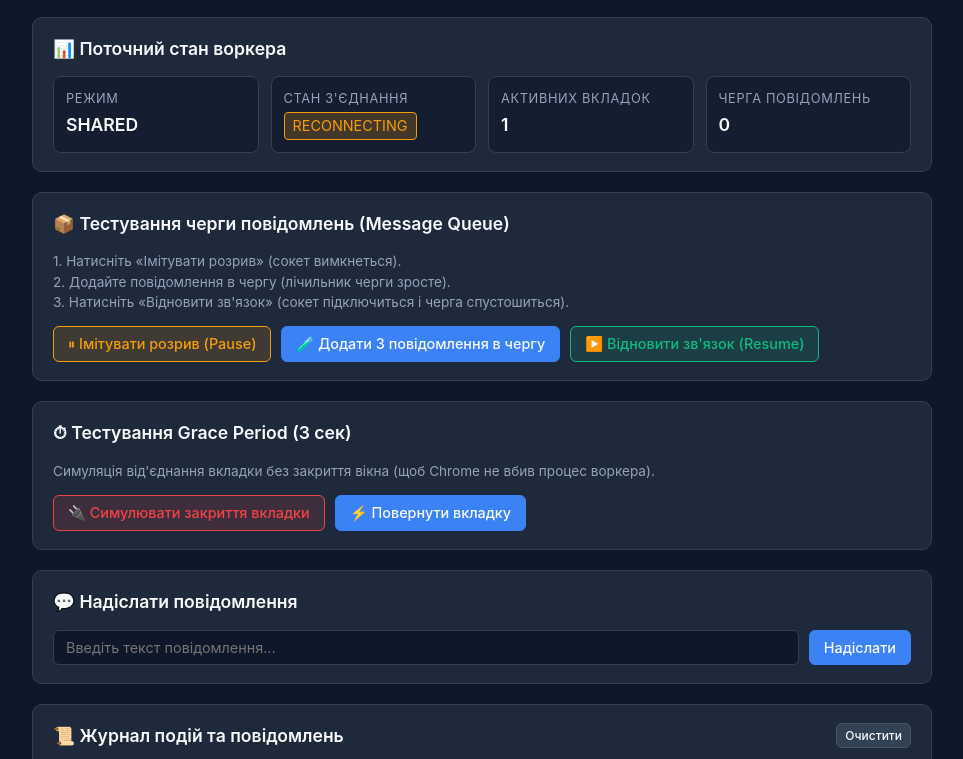
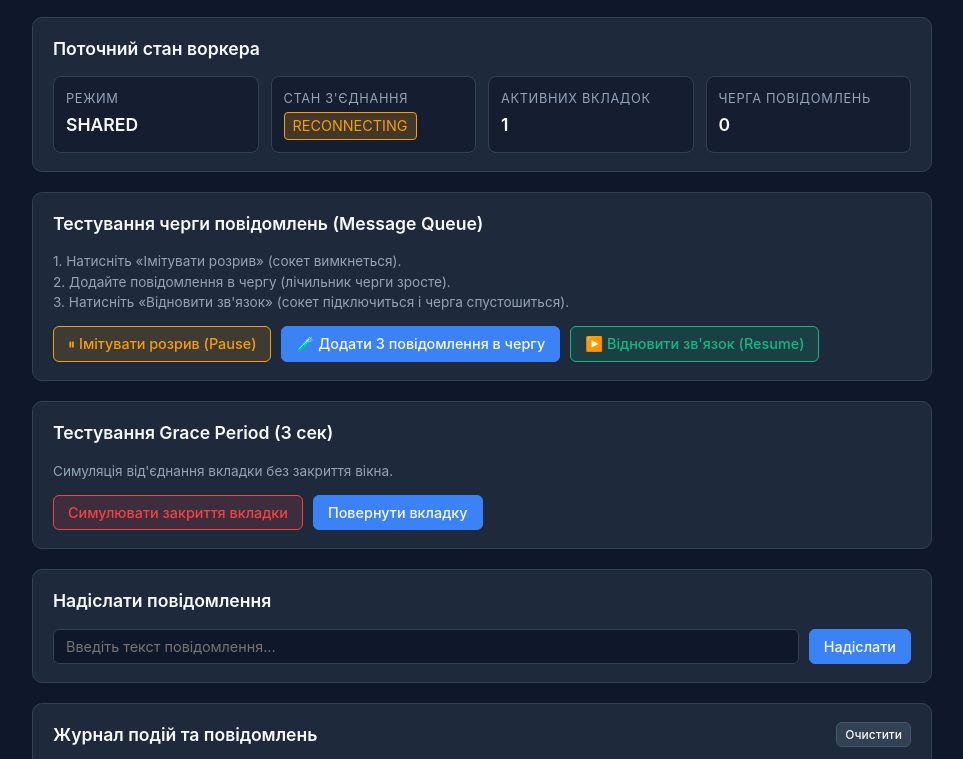
Before and after one commit to stasyzar/ws-shared-multiplexer, a website: page client/index.html in a window 1280 px wide. Shown: the part 78-837 px from the top of the page, without its empty margins (158-1121 px from the left). Drawn offline with Linux system fonts and the light colour scheme.

Commit message:
feat(ui): improve text clarity in index.html

```diff
--- a/client/index.html
+++ b/client/index.html
@@ -11,13 +11,12 @@
 <body>
   <div class="container">
     <header>
-      <h1>🌐 WebSocket Multiplexer</h1>
+      <h1>WebSocket Multiplexer</h1>
       <span class="tab-badge" id="tab-id-badge">Вкладка: невідомо</span>
     </header>
 
-    <!-- Стан з'єднання -->
     <section class="card">
-      <h2>📊 Поточний стан воркера</h2>
+      <h2>Поточний стан воркера</h2>
       <div class="status-grid">
         <div class="status-item">
           <span class="status-label">Режим</span>
@@ -38,9 +37,8 @@
       </div>
     </section>
 
-    <!-- Тестування черги повідомлень (Офлайн) -->
     <section class="card">
-      <h2>📦 Тестування черги повідомлень (Message Queue)</h2>
+      <h2>Тестування черги повідомлень (Message Queue)</h2>
       <p class="hint-text">
         1. Натисніть «Імітувати розрив» (сокет вимкнеться).<br>
         2. Додайте повідомлення в чергу (лічильник черги зросте).<br>
@@ -53,31 +51,28 @@
       </div>
     </section>
 
-    <!-- Тестування Grace Period -->
     <section class="card">
-      <h2>⏱ Тестування Grace Period (3 сек)</h2>
+      <h2>Тестування Grace Period (3 сек)</h2>
       <p class="hint-text">
-        Симуляція від'єднання вкладки без закриття вікна (щоб Chrome не вбив процес воркера).
+        Симуляція від'єднання вкладки без закриття вікна.
       </p>
       <div class="button-group">
-        <button id="btn-sim-disconnect" class="btn-danger">🔌 Симулювати закриття вкладки</button>
-        <button id="btn-sim-reconnect" class="btn-primary">⚡ Повернути вкладку</button>
+        <button id="btn-sim-disconnect" class="btn-danger">Симулювати закриття вкладки</button>
+        <button id="btn-sim-reconnect" class="btn-primary">Повернути вкладку</button>
       </div>
     </section>
 
-    <!-- Звичайне надсилання повідомлення -->
     <section class="card">
-      <h2>💬 Надіслати повідомлення</h2>
+      <h2>Надіслати повідомлення</h2>
       <div class="input-row">
         <input type="text" id="input-message" placeholder="Введіть текст повідомлення...">
         <button id="btn-send" class="btn-primary">Надіслати</button>
       </div>
     </section>
 
-    <!-- Журнал повідомлень -->
     <section class="card">
       <div style="display: flex; justify-content: space-between; align-items: center;">
-        <h2>📜 Журнал подій та повідомлень</h2>
+        <h2>Журнал подій та повідомлень</h2>
         <button id="btn-clear-log" style="padding: 4px 8px; font-size: 0.75rem;">Очистити</button>
       </div>
       <div class="log-container" id="log-list"></div>
@@ -88,27 +83,22 @@
     import { initDirectMode } from './direct.js';
     import { initSharedMode } from './shared.js';
 
-    // Бейджі статусу
     const tabIdBadge = document.getElementById('tab-id-badge');
     const valMode = document.getElementById('val-mode');
     const valState = document.getElementById('val-state');
     const valTabs = document.getElementById('val-tabs');
     const valQueue = document.getElementById('val-queue');
 
-    // Журнал
     const logList = document.getElementById('log-list');
     const btnClearLog = document.getElementById('btn-clear-log');
 
-    // Кнопки черги
     const btnPause = document.getElementById('btn-pause');
     const btnAddQueue = document.getElementById('btn-add-queue');
     const btnResume = document.getElementById('btn-resume');
 
-    // Кнопки Grace Period
     const btnSimDisconnect = document.getElementById('btn-sim-disconnect');
     const btnSimReconnect = document.getElementById('btn-sim-reconnect');
 
-    // Форма відправки
     const inputMessage = document.getElementById('input-message');
     const btnSend = document.getElementById('btn-send');
 
```
